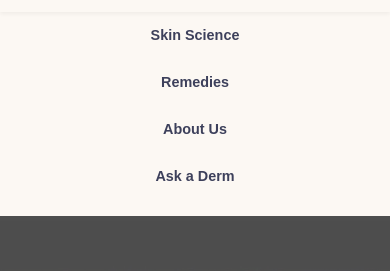
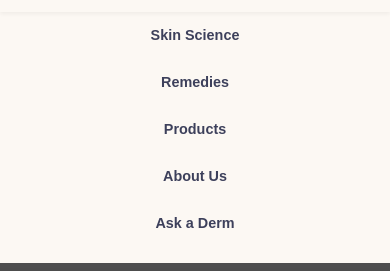
Before and after one commit to Ashutosh-Chaudhari/My-Radiance, a plain HTML site: page html_files/remedies.html in a window 390 px wide. Both pictures are taken after a click on the button "Open menu". Shown: the part 61-332 px from the top of the page. Drawn offline with Linux system fonts and the light colour scheme.

Commit message:
Made changes in mobile-menu

```diff
--- a/html_files/remedies.html
+++ b/html_files/remedies.html
@@ -455,6 +455,7 @@
     <div id="mobile-menu" class="mobile-menu">
       <a href="skinscience.html">Skin Science</a>
       <a href="remedies.html">Remedies</a>
+      <a href="products.html">Products</a>
       <a href="about.html">About Us</a>
       <a href="askaderm.html">Ask a Derm</a>
     </div>
```
